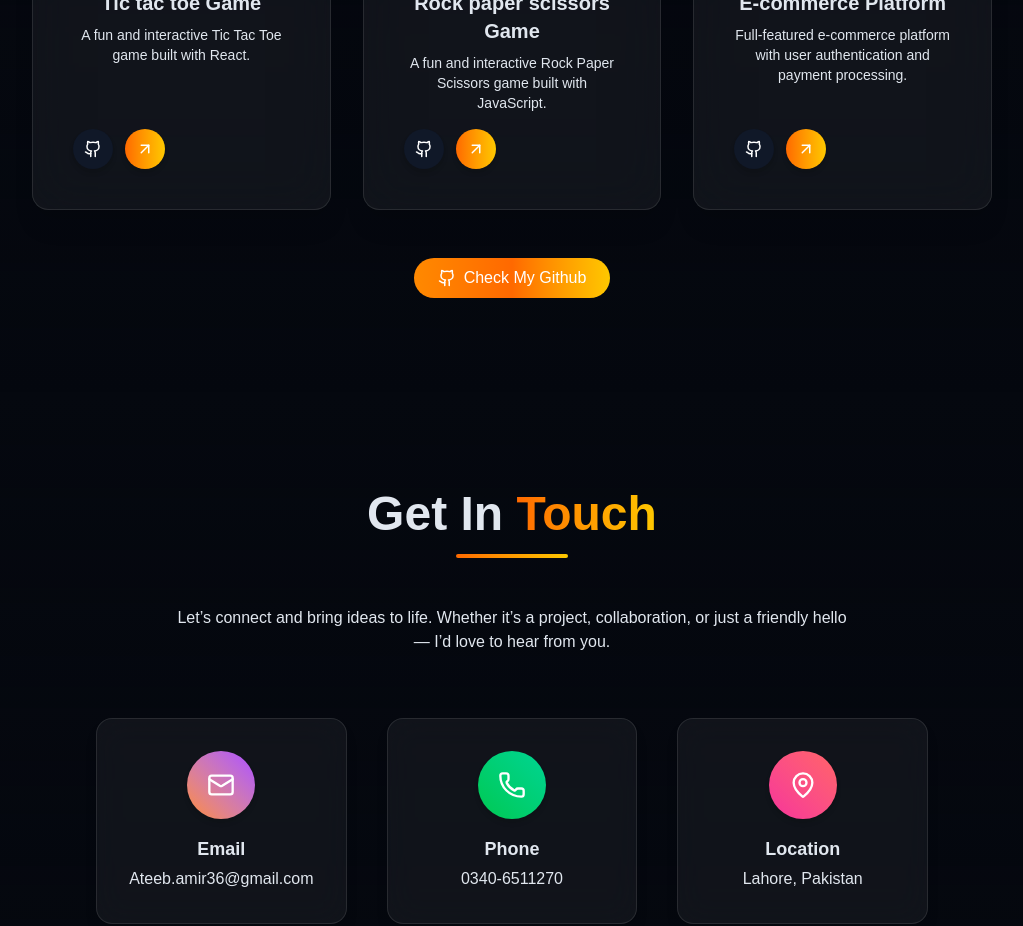
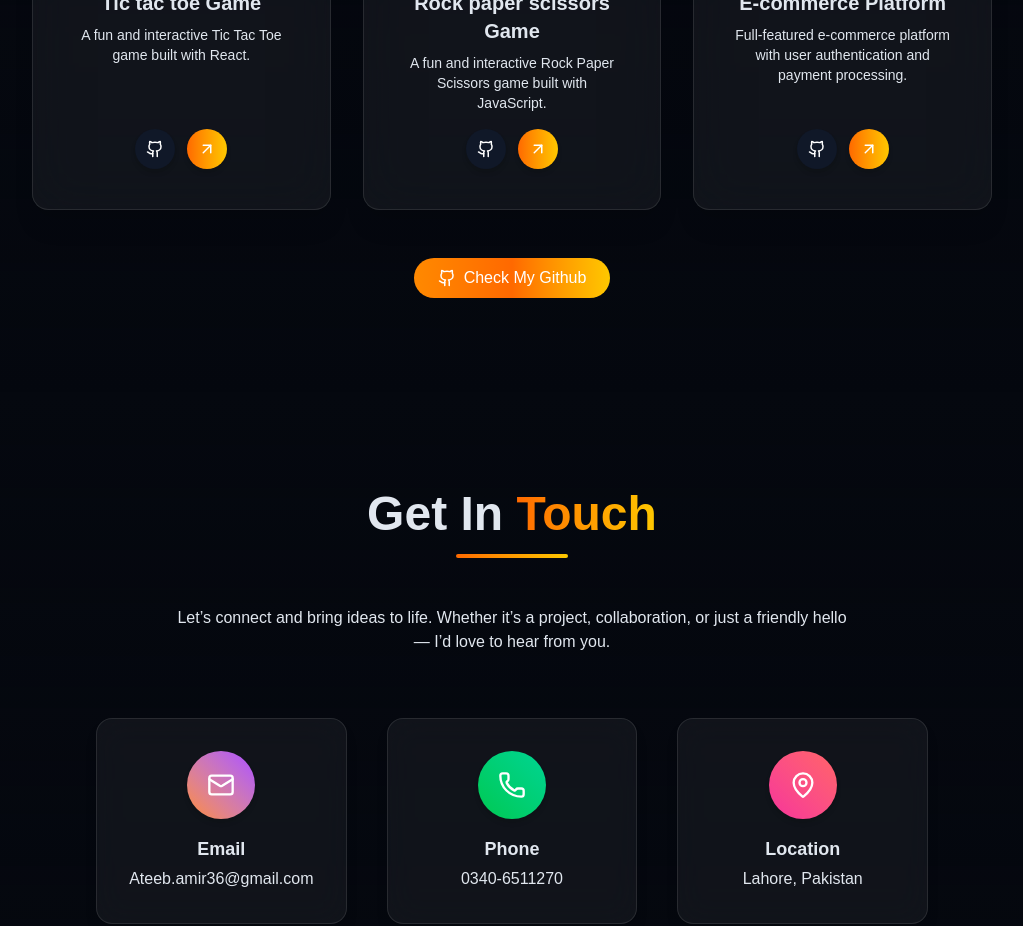
Before and after one commit to Ateebamir/web-developer-portfolio, a React (Vite) app: page / in a window 1280 px wide. Shown: the part 2980-3906 px from the top of the page, without its empty margins (128-1151 px from the left). Built offline with nearby package versions, Linux system fonts and the light colour scheme; the HTML template or start-up script is replaced by a standard one.

Commit message:
Update ProjectsSection.jsx

```diff
--- a/src/components/ProjectsSection.jsx
+++ b/src/components/ProjectsSection.jsx
@@ -101,8 +101,8 @@ export const ProjectsSection = () => {
                   {project.description}
                 </p>
 
-                {/* GitHub & Demo buttons */}
-                <div className="mt-auto flex gap-3">
+                {/* GitHub & Demo buttons - Centered */}
+                <div className="mt-auto flex justify-center gap-3">
                   {/* GitHub */}
                   <a
                     href={project.githubUrl}
```
